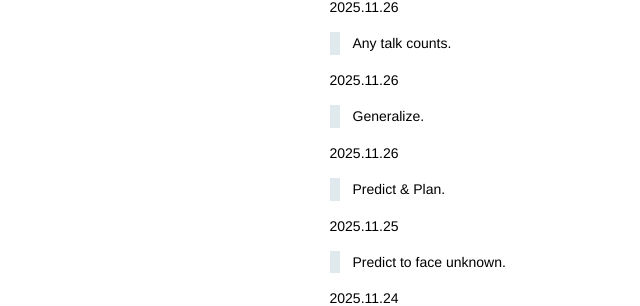
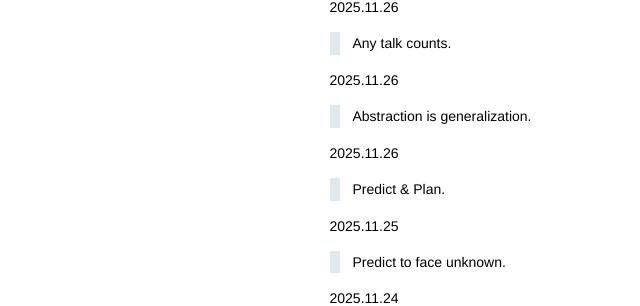
Before and after one commit to kidlj/awei, a Jekyll site: the page built from _wiki/wills.md, in a window 1280 px wide and 900 px high. Shown: the part 212-518 px from the top of the window, without its empty margins (18-658 px from the left). Built offline with Jekyll 4.4.1, drawn with Linux system fonts in a browser that asks for light colours.

Commit message:
update wills

```diff
--- a/_wiki/wills.md
+++ b/_wiki/wills.md
@@ -12,7 +12,7 @@ title: Wills
 
 2025.11.26
 
-> Generalize.
+> Abstraction is generalization.
 
 2025.11.26
 
```
